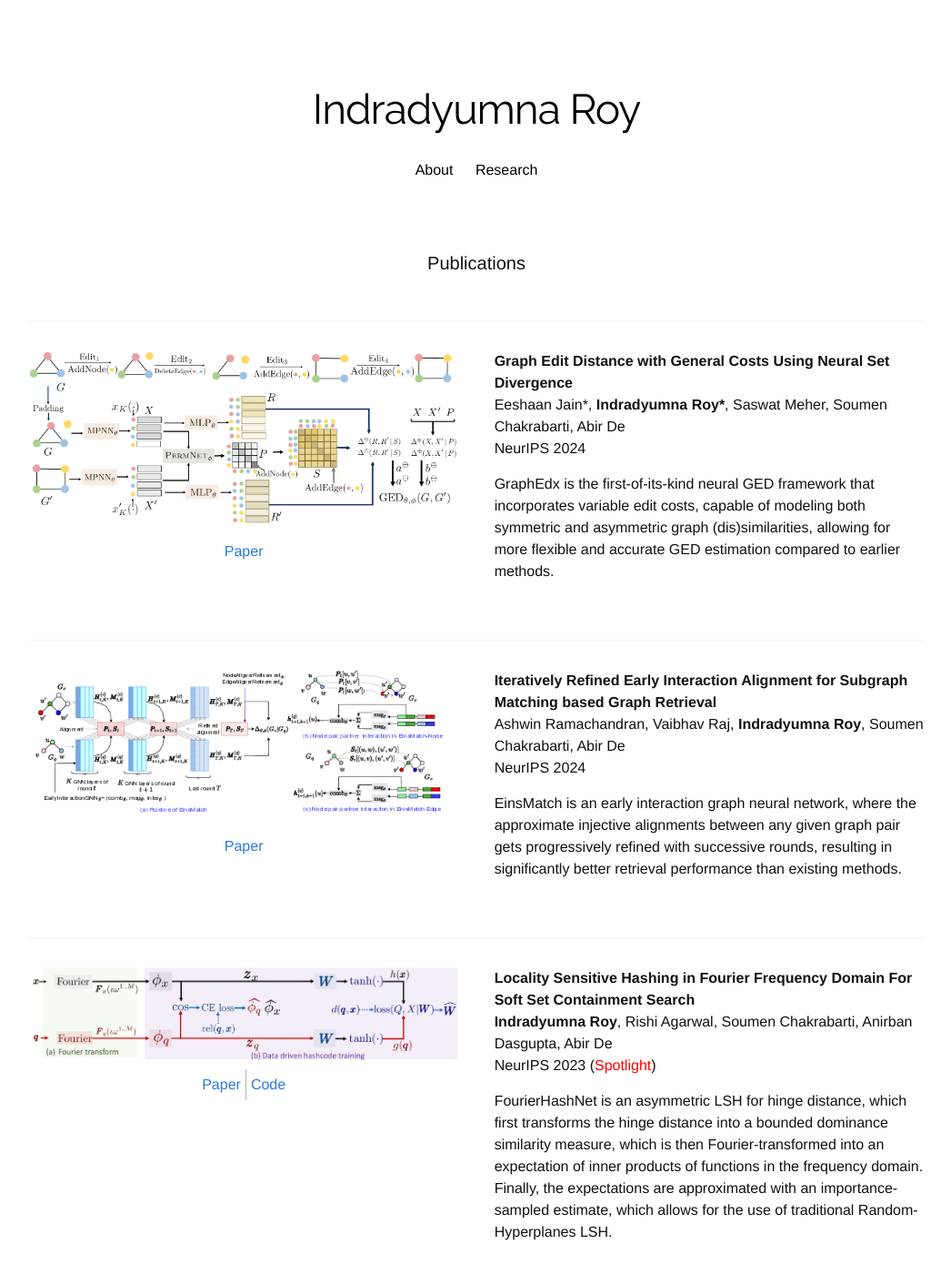
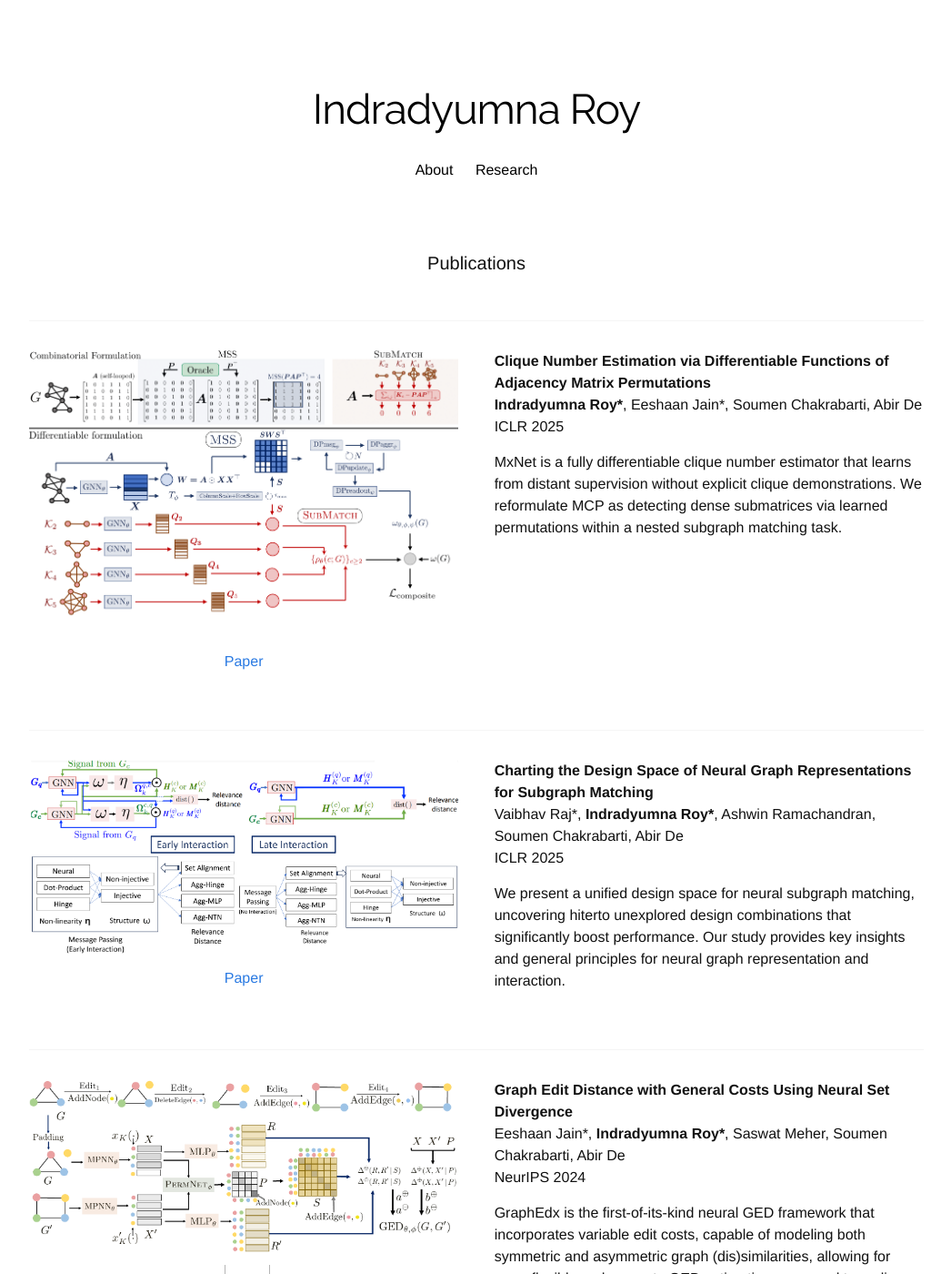
Before and after one commit to Indradyumna/indradyumna.github.io, a Jekyll site: the page built from research.html, in a window 1280 px wide and 1400 px high. Shown: the whole window at 91% size, without its empty margins (116-1162 px from the left). Built offline with Jekyll 4.4.1, drawn with Linux system fonts in a browser that asks for light colours; nearby versions of some CDN libraries; some web fonts are replaced; a style sheet for code colours, icons or effects is not loaded; some of the changed text lies outside the part shown.

Commit message:
ICLR update

```diff
--- a/index.html
+++ b/index.html
@@ -27,6 +27,7 @@ These techniques are applicable to multimodal retrieval involving graphs from di
 
 <h1 class="page-heading">News</h1>
 <ul>
+  <li> Two papers [<a href="https://openreview.net/forum?id=DFSb67ksVr">1</a>, <a href="https://openreview.net/forum?id=5pd78GmXC6">2</a>] accepted at ICLR 2025 </li>
   <li> Awarded the <a href=https://research.google/programs-and-events/phd-fellowship/>Google PhD Fellowship (2024-25)</a>. </li>
   <li> Two papers [<a href="/pdfs/EinsMatch.pdf">1</a>, <a href="/pdfs/GraphEDX.pdf">2</a>] accepted at NeurIPS 2024 </li>
   <li> Serving as a reviewer for NeurIPS 2024, AAAI 2025, AISTATS 2025, ICLR 2025. </li>
--- a/research.html
+++ b/research.html
@@ -4,6 +4,48 @@ title: "Research Overview"
 ---
 
 <h2 id='publications' class="page-heading">Publications</h1>
+
+
+  <div class="divider"></div>
+
+  <div class="row">
+    <div class="six columns">
+      <img style="margin-top:0em" src="/images/clique-demo.png">
+      <table>
+        <tr>
+          <td><a href="https://openreview.net/forum?id=DFSb67ksVr">Paper</a></td>
+        </tr>
+      </table>
+    </div>
+
+    <div class="six columns">
+
+      <b> Clique Number Estimation via Differentiable Functions of Adjacency Matrix Permutations </b>
+      <p> <b>Indradyumna Roy*</b>, Eeshaan  Jain*, Soumen Chakrabarti, Abir De <br /> ICLR 2025  </p>
+    <p> MxNet is a fully differentiable clique number estimator that learns from distant supervision without explicit clique demonstrations. We reformulate MCP as detecting dense submatrices via learned permutations within a nested subgraph matching task. </p>
+    </div>
+  </div>
+
+  <div class="divider"></div>
+
+  <div class="row">
+    <div class="six columns">
+      <img style="margin-top:0em" src="/images/Data-Paper.png">
+      <table>
+        <tr>
+          <td><a href="https://openreview.net/forum?id=5pd78GmXC6">Paper</a></td>
+        </tr>
+      </table>
+    </div>
+
+    <div class="six columns">
+
+      <b> Charting the Design Space of Neural Graph Representations for Subgraph Matching </b>
+      <p>  Vaibhav Raj*, <b>Indradyumna Roy*</b>, Ashwin Ramachandran, Soumen Chakrabarti, Abir De <br /> ICLR 2025  </p>
+    <p> We present a unified design space for neural subgraph matching, uncovering hiterto unexplored design combinations that significantly boost performance. Our study provides key insights and general principles for neural graph representation and interaction.</p>
+    </div>
+  </div>
+
 
   <div class="divider"></div>
 
@@ -46,8 +85,8 @@ title: "Research Overview"
     <div class="six columns">
 
       <b> Iteratively Refined Early Interaction Alignment for Subgraph Matching based Graph Retrieval </b>
-      <p> Ashwin Ramachandran, Vaibhav Raj, <b>Indradyumna Roy</b>, Soumen Chakrabarti, Abir De <br /> NeurIPS 2024  </p>
-    <p> EinsMatch is an early interaction graph neural network,  where the approximate injective alignments between any given graph pair gets progressively refined with successive rounds, resulting in significantly better retrieval performance than existing methods. </p>
+      <p> Ashwin Ramachandran*, Vaibhav Raj*, <b>Indradyumna Roy</b>, Soumen Chakrabarti, Abir De <br /> NeurIPS 2024  </p>
+    <p> IsoNet++ is an early interaction graph neural network,  where the approximate injective alignments between any given graph pair gets progressively refined with successive rounds, resulting in significantly better retrieval performance than existing methods. </p>
     </div>
   </div>
 
```
Also changed, not shown: other parts of research.html (+5 -8 lines), images/Data-Paper.png (added), images/clique-demo.png (added).
